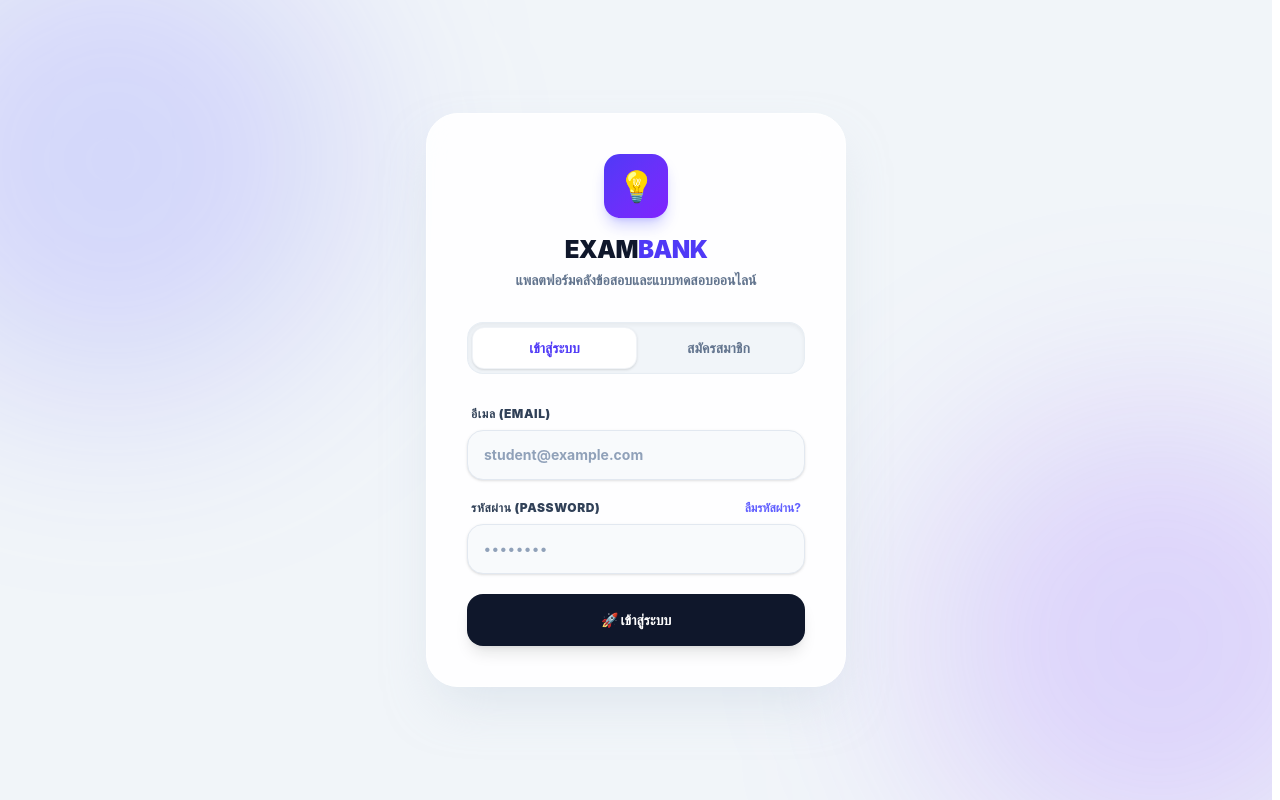
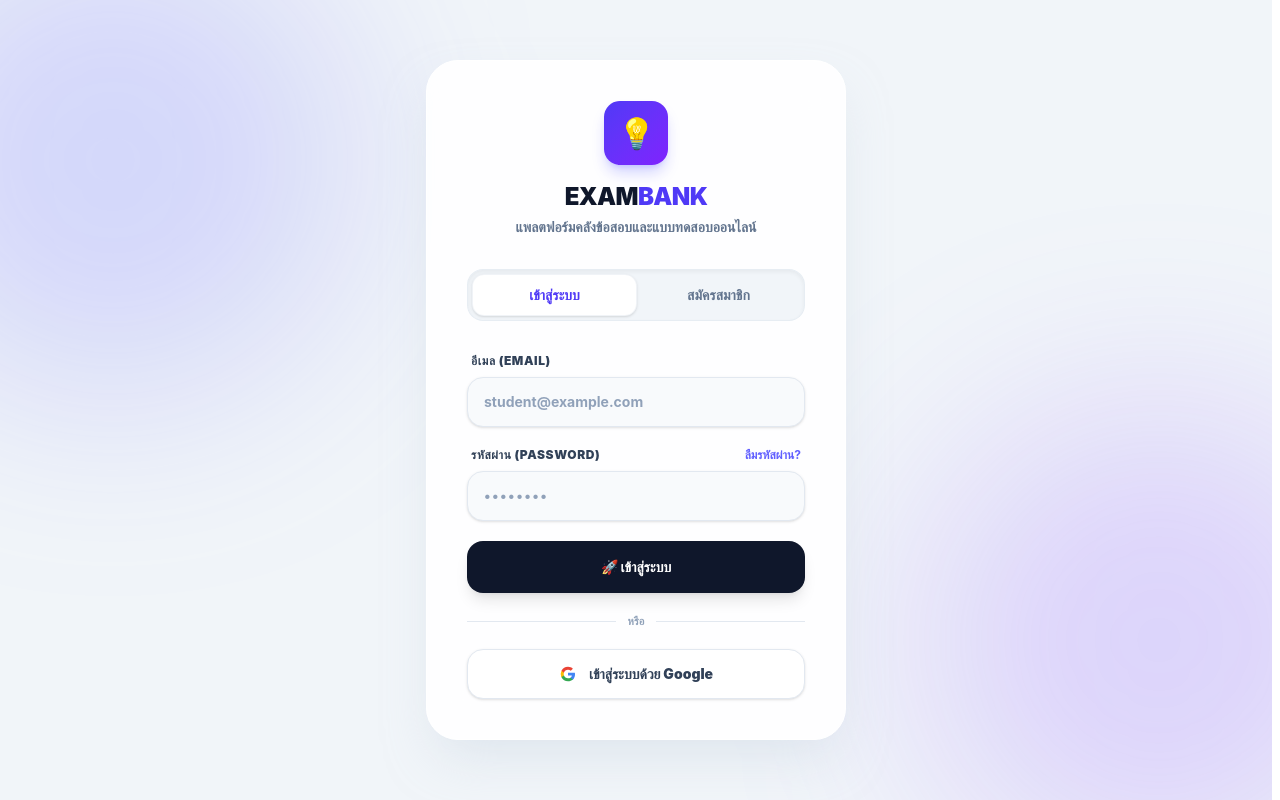
Before and after one commit to pornprompoh/Exam_website, a React (Vite) app in the folder exam-website/: page /login in a window 1280 px wide. Built offline with nearby package versions, Linux system fonts and the light colour scheme; no server answers.

Commit message:
เพิ่มฟีเจอร์เข้าสู่ระบบด้วย Google ใน Login.jsx พร้อมจัดการสถานะการโหลดและข้อความแสดงข้อผิดพลาด

```diff
--- a/exam-website/src/pages/auth/Login.jsx
+++ b/exam-website/src/pages/auth/Login.jsx
@@ -53,6 +53,26 @@
     setEmail('')
     setPassword('')
     setConfirmPassword('')
+  }
+
+  const handleGoogleSignIn = async () => {
+    setErrorMsg('')
+    setSuccessMsg('')
+    setLoading(true)
+
+    try {
+      const { error } = await supabase.auth.signInWithOAuth({
+        provider: 'google',
+        options: {
+          redirectTo: window.location.origin
+        }
+      })
+
+      if (error) throw error
+    } catch (err) {
+      setErrorMsg(err.message || 'ไม่สามารถเข้าสู่ระบบด้วย Google ได้ กรุณาลองใหม่อีกครั้ง')
+      setLoading(false)
+    }
   }
 
   const handleAuth = async (e) => {
@@ -343,6 +363,42 @@
           </button>
         </form>
 
+        {activeTab === 'login' && (
+          <div className="mt-5 animate-fadeIn">
+            <div className="flex items-center gap-3 mb-5">
+              <div className="h-px flex-1 bg-slate-200" />
+              <span className="text-[11px] font-bold text-slate-400">หรือ</span>
+              <div className="h-px flex-1 bg-slate-200" />
+            </div>
+
+            <button
+              type="button"
+              onClick={handleGoogleSignIn}
+              disabled={loading}
+              className="w-full py-3.5 bg-white hover:bg-slate-50 text-slate-700 border border-slate-200 hover:border-slate-300 font-black rounded-2xl text-sm transition-all shadow-sm hover:shadow-md disabled:opacity-50 disabled:cursor-not-allowed flex items-center justify-center gap-3 cursor-pointer"
+            >
+              {loading ? (
+                <span>กำลังเชื่อมต่อกับ Google...</span>
+              ) : (
+                <>
+                  <svg
+                    width="18"
+                    height="18"
+                    viewBox="0 0 24 24"
+                    aria-hidden="true"
+                  >
+                    <path fill="#4285F4" d="M21.35 12.27c0-.73-.07-1.43-.21-2.1H12v3.98h5.24a4.48 4.48 0 0 1-1.94 2.94v2.45h3.14c1.84-1.69 2.91-4.18 2.91-7.27Z" />
+                    <path fill="#34A853" d="M12 21.67c2.63 0 4.84-.87 6.45-2.36l-3.14-2.45c-.87.58-1.98.92-3.31.92-2.54 0-4.69-1.72-5.46-4.03H3.3v2.53A9.74 9.74 0 0 0 12 21.67Z" />
+                    <path fill="#FBBC05" d="M6.54 13.75a5.85 5.85 0 0 1 0-3.5V7.72H3.3a9.74 9.74 0 0 0 0 8.56l3.24-2.53Z" />
+                    <path fill="#EA4335" d="M12 6.22c1.43 0 2.71.49 3.72 1.46l2.79-2.79C16.84 3.3 14.63 2.33 12 2.33a9.74 9.74 0 0 0-8.7 5.39l3.24 2.53C7.31 7.94 9.46 6.22 12 6.22Z" />
+                  </svg>
+                  <span>เข้าสู่ระบบด้วย Google</span>
+                </>
+              )}
+            </button>
+          </div>
+        )}
+
         {activeTab === 'forgot' && (
           <div className="mt-8 text-center animate-fadeIn">
             <button
```
